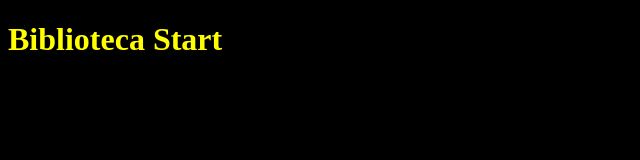
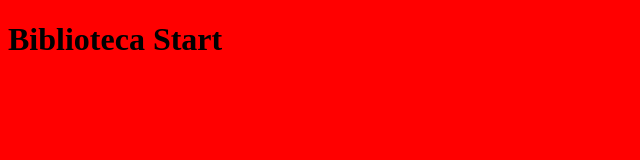
Before and after one commit to rzanin80/projeto-pag-responsiva, a plain HTML site: page index.html in a window 1280 px wide. Shown: the whole page, without its empty margins (0-640 px from the left). Drawn offline with Linux system fonts and the light colour scheme.

Commit message:
alteracao

```diff
--- a/styles.css
+++ b/styles.css
@@ -1,4 +1,4 @@
-body{
-    background-color: black;
-    color: yellow;
+:root{
+    background-color:red ;
+    color: black;
 }
```
